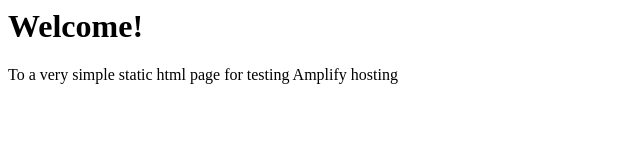
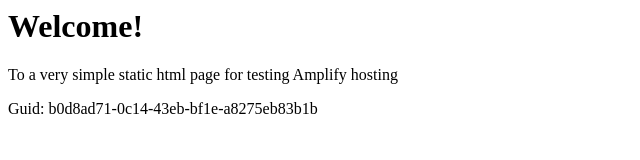
Before and after one commit to aws-aemilia-fra/Github-PR-Commit-Integration-Test-DoNotTouch-Gith-OKSLNVO2-v1-preprod-eu-central-1, a website: page src/index.html in a window 1280 px wide. Shown: the whole page, without its empty margins (0-640 px from the left). Drawn offline with Linux system fonts and the light colour scheme.

Commit message:
commit from integ tests

```diff
--- a/src/index.html
+++ b/src/index.html
@@ -1,3 +1,5 @@
+
+
 <html lang="en">
 
 <head>
@@ -10,6 +12,6 @@
 <body>
     <h1>Welcome!</h1>
     <p>To a very simple static html page for testing Amplify hosting</p>
-</body>
+    <p>Guid: b0d8ad71-0c14-43eb-bf1e-a8275eb83b1b</p></body>
 
 </html>
```
